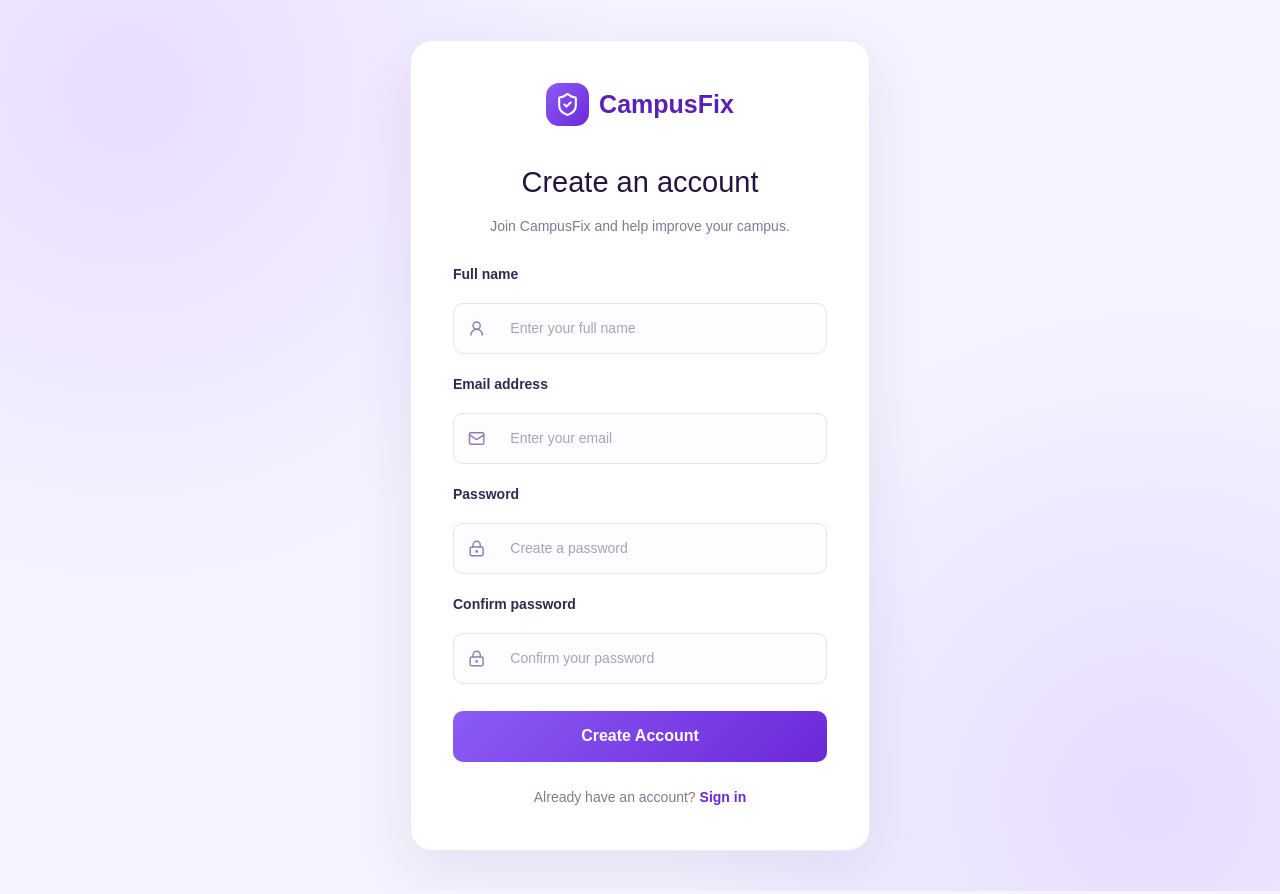
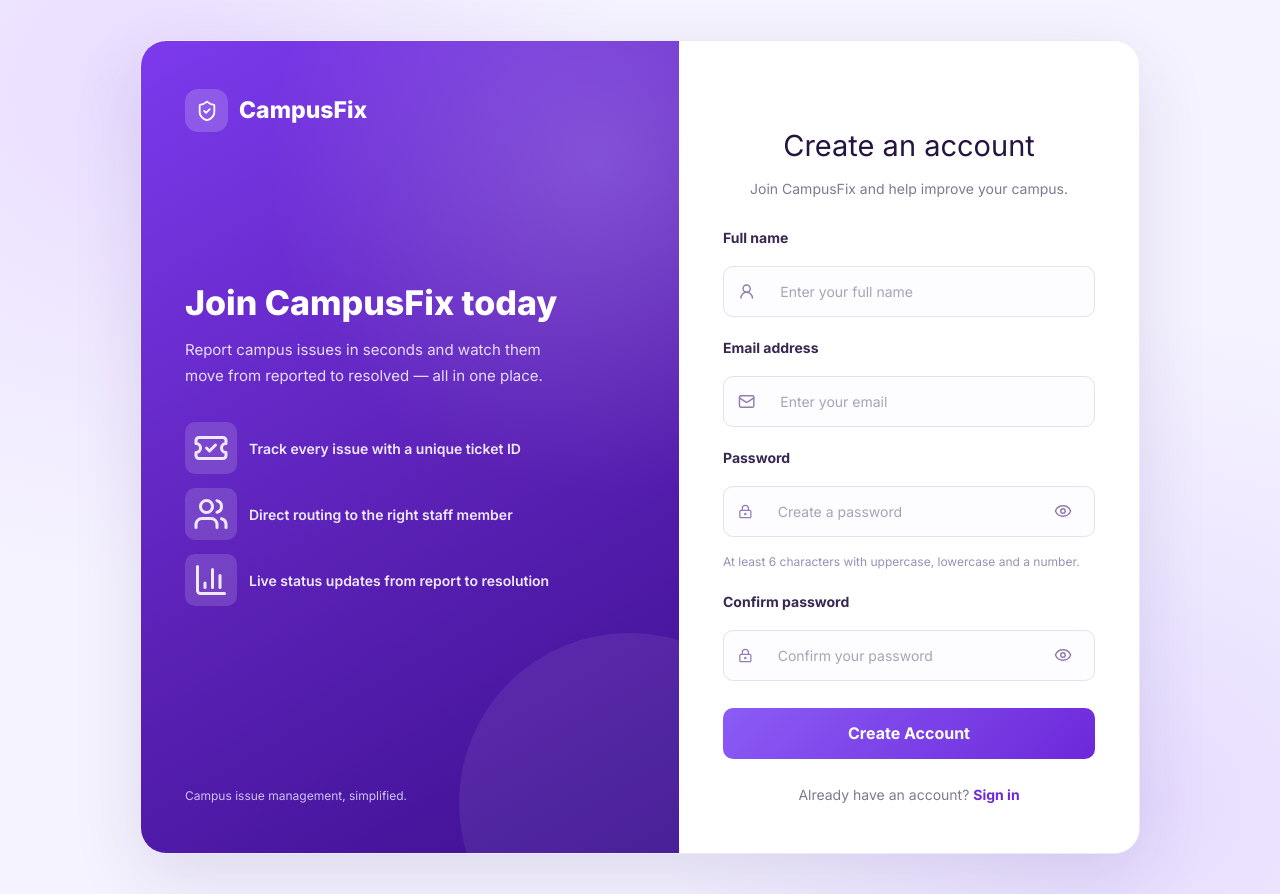
Before and after one commit to madhubhashaniwgs/CampusFix, a React (Vite) app in the folder client/: page /register in a window 1280 px wide. Built offline with nearby package versions, Linux system fonts and the light colour scheme; no server answers.

Commit message:
feat:improve ui

```diff
--- a/client/src/App.css
+++ b/client/src/App.css
@@ -39,14 +39,134 @@ a {
     #f5f3ff;
 }
 
-.auth-card {
+.auth-layout {
+  display: grid;
+  grid-template-columns: 1fr 460px;
   width: 100%;
-  max-width: 460px;
-  padding: 42px;
+  max-width: 1000px;
+  min-height: 640px;
   background: #ffffff;
   border: 1px solid #eee9fa;
-  border-radius: 22px;
-  box-shadow: 0 20px 60px rgba(61, 36, 112, 0.09);
+  border-radius: 26px;
+  box-shadow: 0 24px 70px rgba(61, 36, 112, 0.12);
+  overflow: hidden;
+}
+
+.auth-showcase {
+  position: relative;
+  display: flex;
+  flex-direction: column;
+  justify-content: space-between;
+  padding: 48px 44px;
+  color: #ffffff;
+  background:
+    radial-gradient(circle at 85% 15%, rgba(255, 255, 255, 0.18), transparent 40%),
+    linear-gradient(150deg, #7c3aed 0%, #5b21b6 55%, #3b0f8f 100%);
+  overflow: hidden;
+}
+
+.auth-showcase::after {
+  content: '';
+  position: absolute;
+  right: -120px;
+  bottom: -120px;
+  width: 340px;
+  height: 340px;
+  border-radius: 50%;
+  background: rgba(255, 255, 255, 0.07);
+}
+
+.auth-showcase-brand {
+  display: flex;
+  align-items: center;
+  gap: 11px;
+  font-size: 23px;
+  font-weight: 800;
+}
+
+.auth-showcase-brand .brand-icon {
+  background: rgba(255, 255, 255, 0.18);
+  backdrop-filter: blur(4px);
+}
+
+.auth-showcase h2 {
+  margin: 0 0 14px;
+  font-size: 34px;
+  line-height: 1.2;
+  font-weight: 800;
+}
+
+.auth-showcase p {
+  margin: 0;
+  max-width: 380px;
+  color: #e6defc;
+  font-size: 15px;
+  line-height: 1.7;
+}
+
+.auth-showcase-features {
+  display: grid;
+  gap: 14px;
+  margin-top: 34px;
+}
+
+.auth-showcase-feature {
+  display: flex;
+  align-items: center;
+  gap: 12px;
+  font-size: 14px;
+  font-weight: 600;
+  color: #efe9ff;
+}
+
+.auth-showcase-feature svg {
+  flex-shrink: 0;
+  padding: 8px;
+  width: 36px;
+  height: 36px;
+  box-sizing: content-box;
+  border-radius: 10px;
+  background: rgba(255, 255, 255, 0.14);
+}
+
+.auth-showcase-footer {
+  margin-top: 30px;
+  color: #cfc3f5;
+  font-size: 12px;
+}
+
+.auth-form-panel {
+  display: flex;
+  align-items: center;
+  justify-content: center;
+  padding: 48px 44px;
+  background: #ffffff;
+}
+
+.auth-form-panel .auth-card {
+  width: 100%;
+  max-width: 400px;
+  padding: 0;
+  border: none;
+  border-radius: 0;
+  box-shadow: none;
+  background: transparent;
+}
+
+@media (max-width: 860px) {
+  .auth-layout {
+    grid-template-columns: 1fr;
+    max-width: 480px;
+    min-height: 0;
+  }
+
+  .auth-showcase {
+    display: none;
+  }
+
+  .auth-form-panel {
+    padding: 36px 26px;
+  }
 }
 
 .brand {
@@ -132,6 +252,14 @@ a {
   color: #aaa2b6;
 }
 
+.form-hint {
+  display: block;
+  margin-top: 7px;
+  color: #9a8fb5;
+  font-size: 12px;
+  line-height: 1.5;
+}
+
 .auth-button {
   width: 100%;
   height: 51px;
@@ -167,6 +295,26 @@ a {
 .auth-footer a {
   color: #6d28d9;
   font-weight: 700;
+}
+
+.password-toggle {
+  display: flex;
+  align-items: center;
+  justify-content: center;
+  flex-shrink: 0;
+  width: 34px;
+  height: 34px;
+  border: none;
+  border-radius: 8px;
+  color: #917eaf;
+  background: transparent;
+  cursor: pointer;
+  transition: color 0.15s ease, background 0.15s ease;
+}
+
+.password-toggle:hover {
+  color: #6d28d9;
+  background: #f5f0ff;
 }
 
 .error-message {
--- a/client/src/main.jsx
+++ b/client/src/main.jsx
@@ -6,6 +6,7 @@ import App from './App.jsx';
 import { AuthProvider } from './context/AuthContext.jsx';
 
 import './index.css';
+import './ui-polish.css';
 
 ReactDOM.createRoot(document.getElementById('root')).render(
   <React.StrictMode>
--- a/client/src/pages/auth/LoginPage.jsx
+++ b/client/src/pages/auth/LoginPage.jsx
@@ -1,7 +1,7 @@
 import { useState } from 'react';
 import { Link, useNavigate } from 'react-router-dom';
 import { useAuth } from '../../context/AuthContext';
-import { LockKeyhole, Mail, ShieldCheck } from 'lucide-react';
+import { LockKeyhole, Mail, ShieldCheck, Eye, EyeOff, TicketCheck, Users, BarChart3 } from 'lucide-react';
 
 const getDashboardPath = (role) => {
   const paths = {
@@ -24,6 +24,7 @@ function LoginPage() {
 
   const [error, setError] = useState('');
   const [submitting, setSubmitting] = useState(false);
+  const [showPassword, setShowPassword] = useState(false);
 
   const handleChange = (event) => {
     setFormData({
@@ -56,14 +57,45 @@ function LoginPage() {
 
   return (
     <div className="auth-page">
-      <div className="auth-card">
-        <Link to="/" className="brand">
-          <div className="brand-icon">
-            <ShieldCheck size={25} />
+      <div className="auth-layout">
+        <aside className="auth-showcase">
+          <div className="auth-showcase-brand">
+            <div className="brand-icon">
+              <ShieldCheck size={22} />
+            </div>
+            <span>CampusFix</span>
           </div>
-          <span>CampusFix</span>
-        </Link>
 
+          <div>
+            <h2>Report. Track. Resolve.</h2>
+            <p>
+              CampusFix connects students, staff, and admins so every
+              campus issue gets the attention it deserves.
+            </p>
+
+            <div className="auth-showcase-features">
+              <div className="auth-showcase-feature">
+                <TicketCheck size={18} />
+                Track every issue with a unique ticket ID
+              </div>
+              <div className="auth-showcase-feature">
+                <Users size={18} />
+                Direct routing to the right staff member
+              </div>
+              <div className="auth-showcase-feature">
+                <BarChart3 size={18} />
+                Live status updates from report to resolution
+              </div>
+            </div>
+          </div>
+
+          <div className="auth-showcase-footer">
+            Campus issue management, simplified.
+          </div>
+        </aside>
+
+        <div className="auth-form-panel">
+          <div className="auth-card">
         <div className="auth-heading">
           <h1>Welcome back!</h1>
           <p>Sign in to continue to your CampusFix account.</p>
@@ -81,6 +113,7 @@ function LoginPage() {
                 id="email"
                 type="email"
                 name="email"
+                autoComplete="email"
                 placeholder="Enter your email"
                 value={formData.email}
                 onChange={handleChange}
@@ -96,13 +129,24 @@ function LoginPage() {
               <LockKeyhole size={19} />
               <input
                 id="password"
-                type="password"
+                type={showPassword ? 'text' : 'password'}
                 name="password"
+                autoComplete="current-password"
                 placeholder="Enter your password"
                 value={formData.password}
                 onChange={handleChange}
                 required
               />
+              <button
+                type="button"
+                className="password-toggle"
+                onClick={() => setShowPassword((prev) => !prev)}
+                aria-label={
+                  showPassword ? 'Hide password' : 'Show password'
+                }
+              >
+                {showPassword ? <EyeOff size={18} /> : <Eye size={18} />}
+              </button>
             </div>
           </div>
 
@@ -119,6 +163,8 @@ function LoginPage() {
           Don't have an account?{' '}
           <Link to="/register">Create an account</Link>
         </p>
+          </div>
+        </div>
       </div>
     </div>
   );
--- a/client/src/pages/auth/RegisterPage.jsx
+++ b/client/src/pages/auth/RegisterPage.jsx
@@ -1,7 +1,7 @@
 import { useState } from 'react';
 import { Link, useNavigate } from 'react-router-dom';
 import { useAuth } from '../../context/AuthContext';
-import { UserRound, Mail, LockKeyhole, ShieldCheck } from 'lucide-react';
+import { UserRound, Mail, LockKeyhole, ShieldCheck, Eye, EyeOff, TicketCheck, Users, BarChart3 } from 'lucide-react';
 
 function RegisterPage() {
   const navigate = useNavigate();
@@ -16,6 +16,8 @@ function RegisterPage() {
 
   const [error, setError] = useState('');
   const [submitting, setSubmitting] = useState(false);
+  const [showPassword, setShowPassword] = useState(false);
+  const [showConfirmPassword, setShowConfirmPassword] = useState(false);
 
   const handleChange = (event) => {
     setFormData({
@@ -33,8 +35,8 @@ function RegisterPage() {
       return;
     }
 
-    if (formData.password.length < 8) {
-      setError('Password must contain at least 8 characters.');
+    if (formData.password.length < 6) {
+      setError('Password must contain at least 6 characters.');
       return;
     }
 
@@ -58,14 +60,45 @@ function RegisterPage() {
 
   return (
     <div className="auth-page">
-      <div className="auth-card">
-        <Link to="/" className="brand">
-          <div className="brand-icon">
-            <ShieldCheck size={25} />
+      <div className="auth-layout">
+        <aside className="auth-showcase">
+          <div className="auth-showcase-brand">
+            <div className="brand-icon">
+              <ShieldCheck size={22} />
+            </div>
+            <span>CampusFix</span>
           </div>
-          <span>CampusFix</span>
-        </Link>
 
+          <div>
+            <h2>Join CampusFix today</h2>
+            <p>
+              Report campus issues in seconds and watch them move from
+              reported to resolved — all in one place.
+            </p>
+
+            <div className="auth-showcase-features">
+              <div className="auth-showcase-feature">
+                <TicketCheck size={18} />
+                Track every issue with a unique ticket ID
+              </div>
+              <div className="auth-showcase-feature">
+                <Users size={18} />
+                Direct routing to the right staff member
+              </div>
+              <div className="auth-showcase-feature">
+                <BarChart3 size={18} />
+                Live status updates from report to resolution
+              </div>
+            </div>
+          </div>
+
+          <div className="auth-showcase-footer">
+            Campus issue management, simplified.
+          </div>
+        </aside>
+
+        <div className="auth-form-panel">
+          <div className="auth-card">
         <div className="auth-heading">
           <h1>Create an account</h1>
           <p>Join CampusFix and help improve your campus.</p>
@@ -82,6 +115,7 @@ function RegisterPage() {
                 id="fullName"
                 type="text"
                 name="fullName"
+                autoComplete="name"
                 placeholder="Enter your full name"
                 value={formData.fullName}
                 onChange={handleChange}
@@ -98,6 +132,7 @@ function RegisterPage() {
                 id="email"
                 type="email"
                 name="email"
+                autoComplete="email"
                 placeholder="Enter your email"
                 value={formData.email}
                 onChange={handleChange}
@@ -112,15 +147,30 @@ function RegisterPage() {
               <LockKeyhole size={19} />
               <input
                 id="password"
-                type="password"
+                type={showPassword ? 'text' : 'password'}
                 name="password"
+                autoComplete="new-password"
                 placeholder="Create a password"
                 value={formData.password}
                 onChange={handleChange}
-                minLength={8}
+                minLength={6}
                 required
               />
+              <button
+                type="button"
+                className="password-toggle"
+                onClick={() => setShowPassword((prev) => !prev)}
+                aria-label={
+                  showPassword ? 'Hide password' : 'Show password'
+                }
+              >
+                {showPassword ? <EyeOff size={18} /> : <Eye size={18} />}
+              </button>
             </div>
+            <small className="form-hint">
+              At least 6 characters with uppercase, lowercase and a
+              number.
+            </small>
           </div>
 
           <div className="form-group">
@@ -129,13 +179,32 @@ function RegisterPage() {
               <LockKeyhole size={19} />
               <input
                 id="confirmPassword"
-                type="password"
+                type={showConfirmPassword ? 'text' : 'password'}
                 name="confirmPassword"
+                autoComplete="new-password"
                 placeholder="Confirm your password"
                 value={formData.confirmPassword}
                 onChange={handleChange}
                 required
               />
+              <button
+                type="button"
+                className="password-toggle"
+                onClick={() =>
+                  setShowConfirmPassword((prev) => !prev)
+                }
+                aria-label={
+                  showConfirmPassword
+                    ? 'Hide password'
+                    : 'Show password'
+                }
+              >
+                {showConfirmPassword ? (
+                  <EyeOff size={18} />
+                ) : (
+                  <Eye size={18} />
+                )}
+              </button>
             </div>
           </div>
 
@@ -152,6 +221,8 @@ function RegisterPage() {
           Already have an account?{' '}
           <Link to="/login">Sign in</Link>
         </p>
+          </div>
+        </div>
       </div>
     </div>
   );
--- /dev/null
+++ b/client/src/ui-polish.css
@@ -0,0 +1,94 @@
+@import url('https://fonts.googleapis.com/css2?family=Inter:wght@400;500;600;700;800&display=swap');
+@import "tailwindcss";
+
+* {
+  box-sizing: border-box;
+}
+
+html {
+  scroll-behavior: smooth;
+}
+
+body {
+  margin: 0;
+  font-family: 'Inter', Arial, sans-serif;
+  background-color: #F5F3FF;
+  -webkit-font-smoothing: antialiased;
+  -moz-osx-font-smoothing: grayscale;
+  text-rendering: optimizeLegibility;
+}
+
+::selection {
+  background: #ede9fe;
+  color: #4c1d95;
+}
+
+/* Slim, theme-tinted scrollbar */
+::-webkit-scrollbar {
+  width: 10px;
+  height: 10px;
+}
+
+::-webkit-scrollbar-track {
+  background: transparent;
+}
+
+::-webkit-scrollbar-thumb {
+  background: #d8ccf5;
+  border-radius: 8px;
+  border: 2px solid #f5f3ff;
+}
+
+::-webkit-scrollbar-thumb:hover {
+  background: #c4b0ee;
+}
+
+/* Consistent keyboard-focus ring across the app */
+:focus-visible {
+  outline: 2px solid #8b5cf6;
+  outline-offset: 2px;
+  border-radius: 4px;
+}
+
+input:focus-visible,
+select:focus-visible,
+textarea:focus-visible {
+  outline: none;
+}
+
+/* Smooth, subtle interaction feedback */
+button,
+a,
+[role='button'],
+summary {
+  transition-property: background-color, border-color, color, box-shadow,
+    transform, opacity;
+  transition-duration: 0.18s;
+  transition-timing-function: ease;
+}
+
+button:not(:disabled):active,
+[role='button']:not([aria-disabled='true']):active {
+  transform: scale(0.98);
+}
+
+/* Nicer disabled state everywhere */
+button:disabled,
+[disabled] {
+  cursor: not-allowed;
+}
+
+/* Respect users who prefer reduced motion */
+@media (prefers-reduced-motion: reduce) {
+  html {
+    scroll-behavior: auto;
+  }
+
+  *,
+  *::before,
+  *::after {
+    animation-duration: 0.01ms !important;
+    animation-iteration-count: 1 !important;
+    transition-duration: 0.01ms !important;
+  }
+}
```
Also changed, not shown: client/src/context/AuthContext.jsx (+14 -0 lines), client/src/services/apiClient.js (+7 -1 lines), 2 other files (tests, documents, lock files or other folders).
